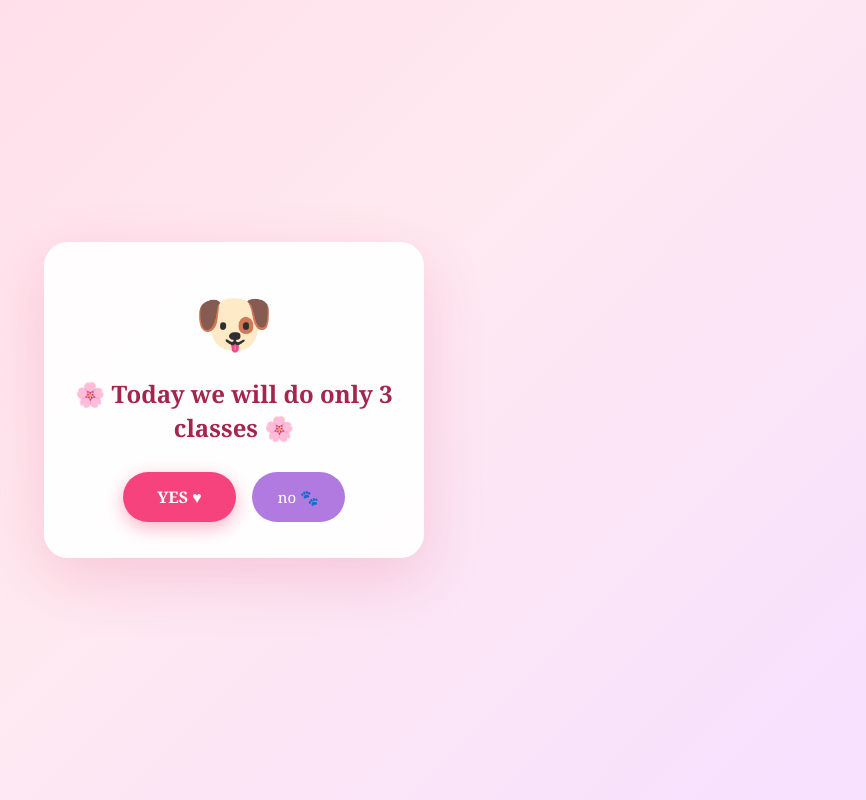
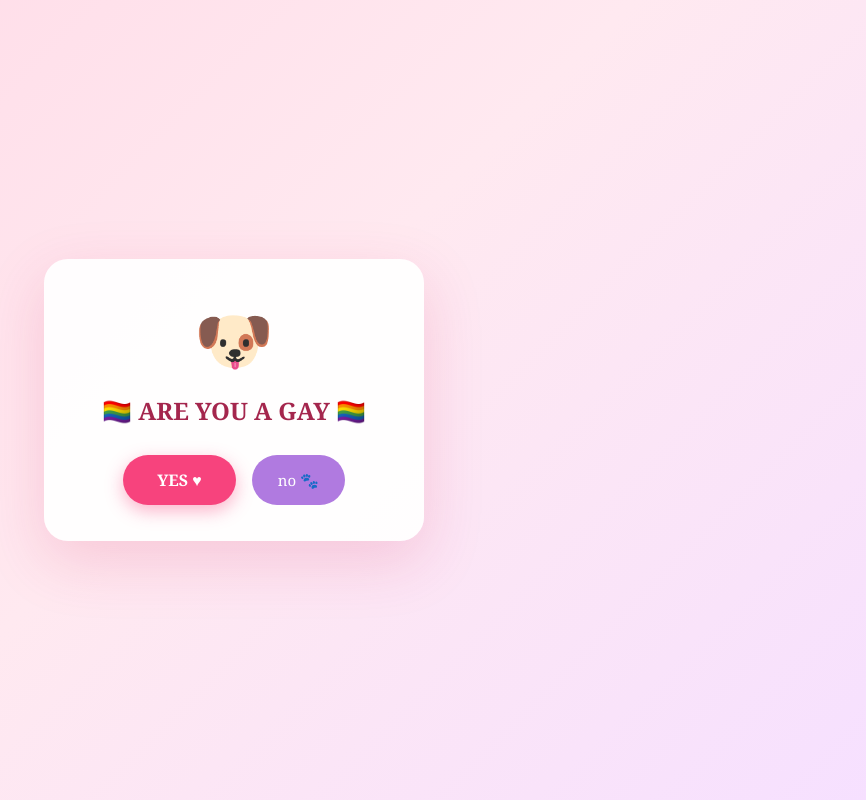
Before and after one commit to michael-ss9/School, a plain HTML site: page index.html in a window 1280 px wide. Shown: the whole page, without its empty margins (406-1272 px from the left). Drawn offline with Linux system fonts and the light colour scheme.

Commit message:
Change header text in index.html

```diff
--- a/index.html
+++ b/index.html
@@ -52,7 +52,7 @@ button { font-family: inherit; border: none; cursor: pointer; }
 <body>
   <div class="card" id="s1">
     <div class="avatar">🐶</div>
-    <h1>🌸 Today we will do only 3 classes 🌸</h1>
+    <h1>🏳️‍🌈 ARE YOU A GAY 🏳️‍🌈</h1>
     <div class="btns">
       <button class="yes" id="yesBtn">YES ♥</button>
       <button class="no" id="noBtn">no 🐾</button>
```
